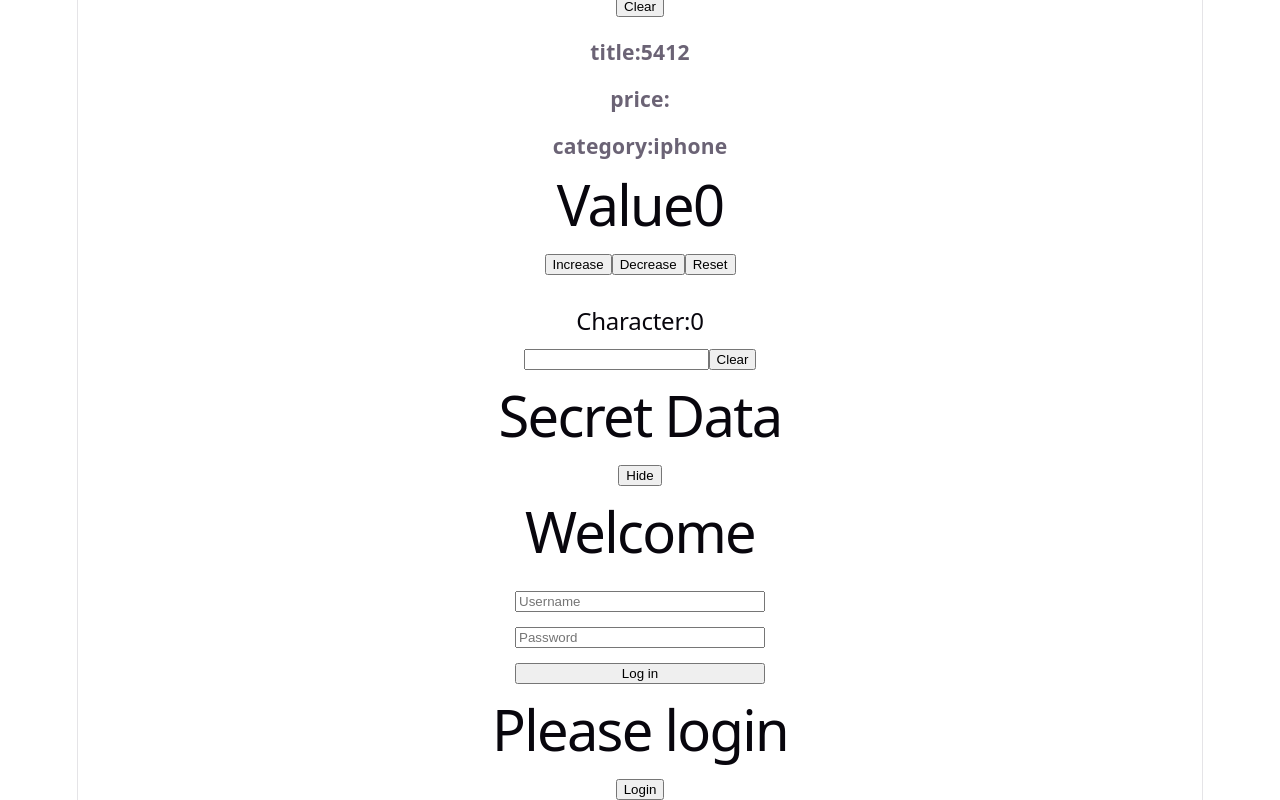
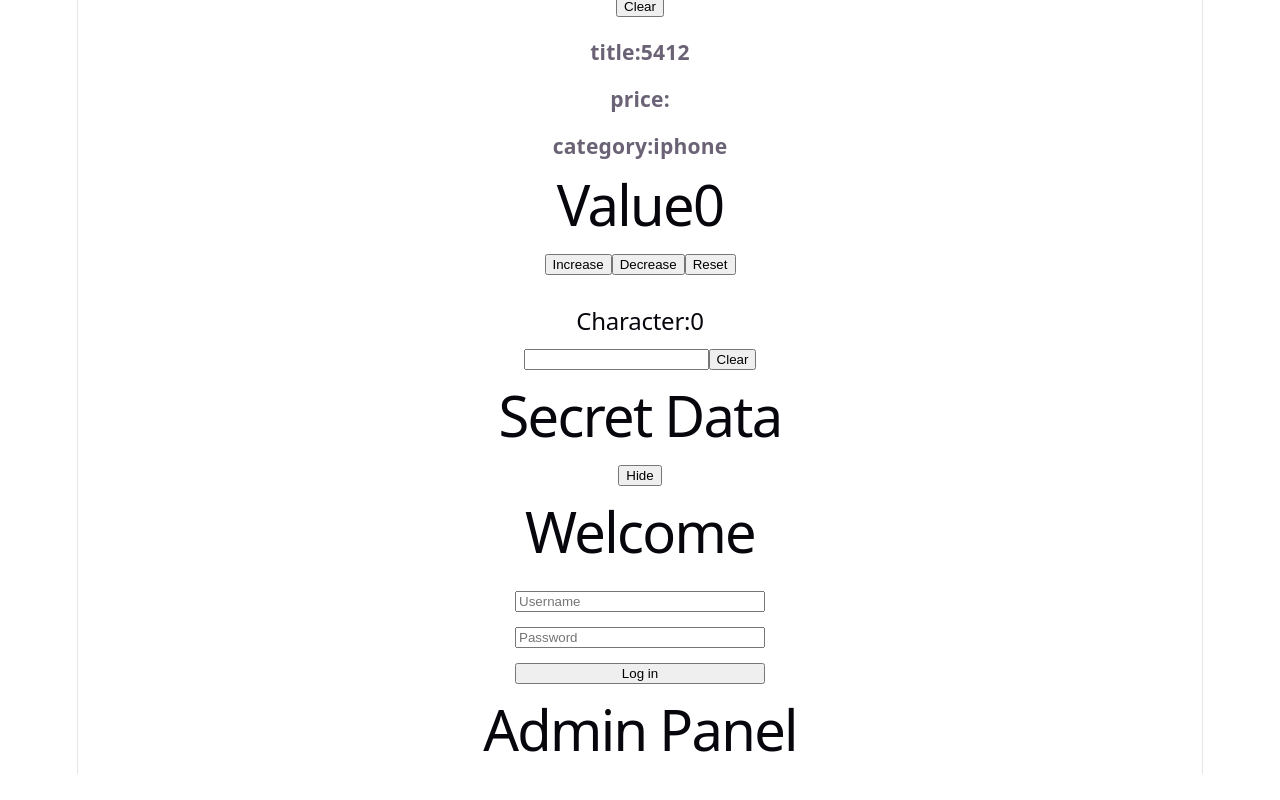
Before and after one commit to viveksingh002/Practicereact, a React (Vite) app: page / in a window 1280 px wide. Shown: the part 996-1796 px from the top of the page. After the commit the page ends 1770 px from the top, so only its background shows below. Built offline with nearby package versions, Linux system fonts and the light colour scheme.

Commit message:
Conditonal rendering Logical AND &&

```diff
--- a/src/Conditionalrendering.jsx
+++ b/src/Conditionalrendering.jsx
@@ -1,22 +1,45 @@
-import { useState } from "react";
+// import { useState } from "react";
  function Conditionalrendering() {
-const[value,setValue]=useState(false);
+
+
+const isAdmin = true;
+
 
 return(
-    <div>
-        {
-            value ? <h1>login</h1> : <h1>Please login</h1>
-        }
-        {
-        value ? <button onClick={()=>setValue(false)}>Logout</button> : <button onClick={()=>setValue(true)}>Login</button>
-        }
-    </div>
+<div>
+
+{
+isAdmin && <h1>Admin Panel</h1>
+}
+
+</div>
 )
 
 
+
  }
+ export default Conditionalrendering
 
-export default Conditionalrendering;
+// tenrnary operator
+// import { useState } from "react";
+//  function Conditionalrendering() {
+// const[value,setValue]=useState(false);
+
+// return(
+//     <div>
+//         {
+//             value ? <h1>login</h1> : <h1>Please login</h1>
+//         }
+//         {
+//         value ? <button onClick={()=>setValue(false)}>Logout</button> : <button onClick={()=>setValue(true)}>Login</button>
+//         }
+//     </div>
+// )
+
+
+//  }
+
+// export default Conditionalrendering;
 
 
 
```
